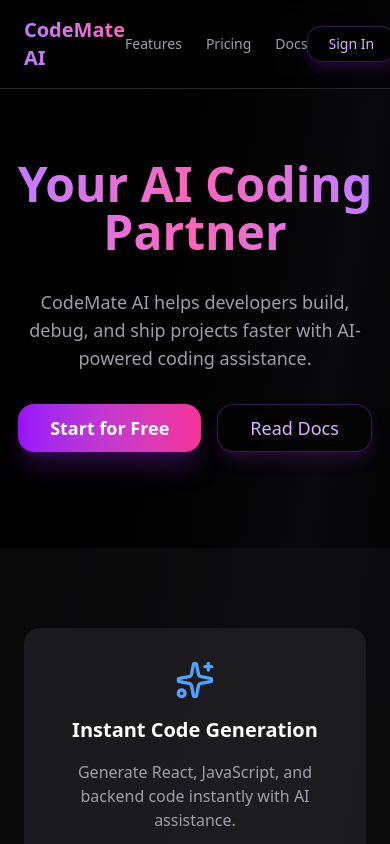
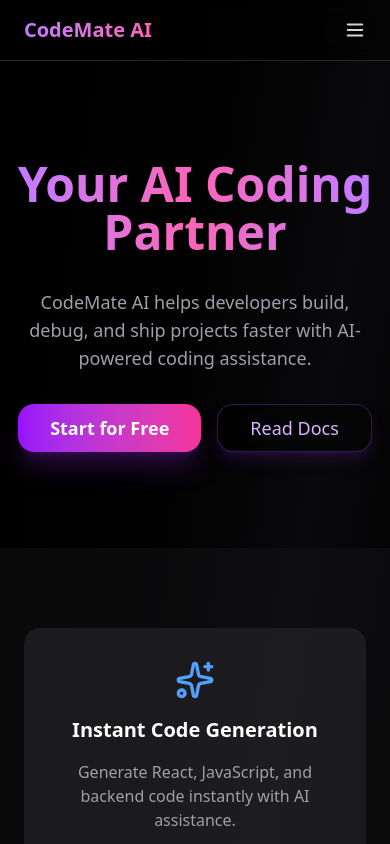
Before and after one commit to craftwithneha/codemate-ai, a Next.js app: page / in a window 390 px wide. Shown: the top 844 px of the page. Built offline with nearby package versions, Linux system fonts and the light colour scheme.

Commit message:
initial commit

```diff
--- a/src/app/page.tsx
+++ b/src/app/page.tsx
@@ -1,43 +1,219 @@
-"use client";
+// "use client";
+
+// import Link from "next/link";
+// import { ArrowRight, Sparkles, Code, Zap } from "lucide-react";
+// import { Button } from "@/components/ui/button";
+
+// export default function HomePage() {
+//   return (
+//     <div className="min-h-screen bg-gradient-to-br from-black via-zinc-950 to-black text-white flex flex-col">
+//       {/* Navbar */}
+//       <nav className="w-full border-b border-zinc-800 bg-black/50 backdrop-blur-md fixed top-0 z-50">
+//         <div className="max-w-7xl mx-auto px-6 py-4 flex items-center justify-between">
+//           <Link
+//             href="/"
+//             className="text-xl font-bold bg-gradient-to-r from-purple-400 to-pink-400 bg-clip-text text-transparent"
+//           >
+//             CodeMate AI
+//           </Link>
+//           <div className="flex gap-6 text-sm text-zinc-400">
+//             <Link href="/features" className="hover:text-white">
+//               Features
+//             </Link>
+//             <Link href="/pricing" className="hover:text-white">
+//               Pricing
+//             </Link>
+//             <Link href="/docs" className="hover:text-white">
+//               Docs
+//             </Link>
+//           </div>
+
+//           {/* Navbar Buttons */}
+//           <div className="flex gap-3">
+//             <Link href="/sign-in">
+//               <Button
+//                 variant="outline"
+//                 className="h-9 px-5 rounded-xl border border-purple-500/30
+//                  bg-black/30 backdrop-blur-md
+//                  text-purple-300 hover:text-white
+//                  hover:bg-purple-600/20 hover:border-purple-500/60
+//                  shadow-lg shadow-purple-900/30 transition-all cursor-pointer"
+//               >
+//                 Sign In
+//               </Button>
+//             </Link>
+//             <Link href="/sign-up">
+//               <Button
+//                 className="h-9 px-5 rounded-xl bg-gradient-to-r from-purple-600 to-pink-500
+//                  hover:from-purple-700 hover:to-pink-600
+//                  text-white font-medium shadow-lg shadow-purple-900/40
+//                  flex items-center gap-1 transition-all cursor-pointer"
+//               >
+//                 Get Started <ArrowRight className="w-4 h-4" />
+//               </Button>
+//             </Link>
+//           </div>
+//         </div>
+//       </nav>
+
+//       {/* Hero Section */}
+//       <section className="flex flex-col justify-center items-center text-center pt-40 pb-24">
+//         <div className="w-full max-w-5xl mx-auto px-4 space-y-8">
+//           <h1 className="text-5xl md:text-7xl font-extrabold bg-gradient-to-r from-purple-400 via-pink-400 to-purple-400 bg-clip-text text-transparent">
+//             Your AI Coding Partner
+//           </h1>
+//           <p className="max-w-2xl mx-auto text-lg text-zinc-400">
+//             CodeMate AI helps developers build, debug, and ship projects faster
+//             with AI-powered coding assistance.
+//           </p>
+
+//           {/* Hero Section Buttons */}
+//           <div className="flex flex-wrap justify-center gap-4">
+//             <Link href="/sign-up">
+//               <Button
+//                 className="h-12 px-8 rounded-2xl bg-gradient-to-r from-purple-600 to-pink-500
+//                  hover:from-purple-700 hover:to-pink-600
+//                  text-white text-lg font-semibold shadow-xl shadow-purple-900/40
+//                  transition-all cursor-pointer"
+//               >
+//                 Start for Free
+//               </Button>
+//             </Link>
+//             <Link href="/docs">
+//               <Button
+//                 variant="outline"
+//                 className="h-12 px-8 rounded-2xl border border-purple-500/30
+//                  bg-black/30 backdrop-blur-lg
+//                  text-purple-300 text-lg font-medium
+//                  hover:bg-purple-600/20 hover:text-white hover:border-purple-500/60
+//                  shadow-lg shadow-purple-900/30 transition-all cursor-pointer"
+//               >
+//                 Read Docs
+//               </Button>
+//             </Link>
+//           </div>
+//         </div>
+//       </section>
+
+//       {/* Features Section */}
+//       <section className="px-6 py-20 bg-zinc-900/40">
+//         <div className="max-w-6xl mx-auto grid grid-cols-1 sm:grid-cols-2 lg:grid-cols-3 gap-8">
+//           {[
+//             {
+//               icon: <Sparkles className="text-blue-400 w-10 h-10" />,
+//               title: "Instant Code Generation",
+//               description:
+//                 "Generate React, JavaScript, and backend code instantly with AI assistance.",
+//             },
+//             {
+//               icon: <Code className="text-purple-500 w-10 h-10" />,
+//               title: "Debug Smarter",
+//               description:
+//                 "Explain errors, fix bugs, and optimize your code with AI-driven insights.",
+//             },
+//             {
+//               icon: <Zap className="text-green-400 w-10 h-10" />,
+//               title: "Boost Productivity",
+//               description:
+//                 "Automate repetitive tasks so you can focus on building great products.",
+//             },
+//           ].map((feature, i) => (
+//             <div
+//               key={i}
+//               className="bg-zinc-800/60 p-8 rounded-2xl text-center space-y-4 hover:bg-zinc-800/80 hover:scale-105 transition-all"
+//             >
+//               <div className="flex justify-center">{feature.icon}</div>
+//               <h3 className="text-xl font-semibold">{feature.title}</h3>
+//               <p className="text-zinc-400">{feature.description}</p>
+//             </div>
+//           ))}
+//         </div>
+//       </section>
+
+
+//      {/* Community Section */}
+// <section className="px-6 py-24 text-center relative overflow-hidden">
+//   {/* Background Glow */}
+//   <div className="absolute inset-0 bg-gradient-to-br from-purple-600/10 via-transparent to-pink-500/10 blur-3xl" />
+
+//   <div className="relative max-w-5xl mx-auto">
+//     <h2 className="text-3xl md:text-4xl font-extrabold mb-6 bg-gradient-to-r from-purple-400 to-pink-400 bg-clip-text text-transparent drop-shadow-lg">
+//       Trusted by Developers Worldwide
+//     </h2>
+//     <p className="text-zinc-400 max-w-2xl mx-auto mb-12 text-lg">
+//       Join thousands of engineers who rely on <span className="text-purple-400 font-medium">CodeMate AI</span> daily to write, debug, and ship faster than ever.
+//     </p>
+
+//     {/* Stats */}
+//     <div className="grid grid-cols-1 sm:grid-cols-3 gap-6">
+//       {[
+//         { icon: "🚀", title: "10K+", subtitle: "Active Users" },
+//         { icon: "⚡", title: "1M+", subtitle: "Code Snippets Generated" },
+//         { icon: "💻", title: "Loved", subtitle: "by Developers" },
+//       ].map((stat, i) => (
+//         <div
+//           key={i}
+//           className="bg-zinc-900/60 backdrop-blur-xl rounded-2xl p-6 shadow-lg border border-purple-500/20 hover:border-purple-400/40 transition-all hover:scale-105"
+//         >
+//           <div className="text-3xl">{stat.icon}</div>
+//           <h3 className="mt-3 text-2xl font-bold text-white">{stat.title}</h3>
+//           <p className="text-sm text-zinc-400">{stat.subtitle}</p>
+//         </div>
+//       ))}
+//     </div>
+//   </div>
+// </section>
+
+
+//       {/* Footer */}
+//       <footer className="py-6 text-center text-zinc-500 text-sm border-t border-zinc-800">
+//         © 2025 CodeMate AI. All rights reserved.
+//       </footer>
+//     </div>
+//   );
+// }
+
+
+
+
+'use client';
 
 import Link from "next/link";
-import { ArrowRight, Sparkles, Code, Zap } from "lucide-react";
+import { ArrowRight, Sparkles, Code, Zap, Menu, X } from "lucide-react";
 import { Button } from "@/components/ui/button";
+import { useState } from "react";
 
 export default function HomePage() {
+  const [menuOpen, setMenuOpen] = useState(false);
+
   return (
     <div className="min-h-screen bg-gradient-to-br from-black via-zinc-950 to-black text-white flex flex-col">
       {/* Navbar */}
       <nav className="w-full border-b border-zinc-800 bg-black/50 backdrop-blur-md fixed top-0 z-50">
         <div className="max-w-7xl mx-auto px-6 py-4 flex items-center justify-between">
+          {/* Logo */}
           <Link
             href="/"
             className="text-xl font-bold bg-gradient-to-r from-purple-400 to-pink-400 bg-clip-text text-transparent"
           >
             CodeMate AI
           </Link>
-          <div className="flex gap-6 text-sm text-zinc-400">
-            <Link href="/features" className="hover:text-white">
-              Features
-            </Link>
-            <Link href="/pricing" className="hover:text-white">
-              Pricing
-            </Link>
-            <Link href="/docs" className="hover:text-white">
-              Docs
-            </Link>
+
+          {/* Desktop Nav */}
+          <div className="hidden md:flex gap-6 text-sm text-zinc-400">
+            <Link href="/features" className="hover:text-white transition">Features</Link>
+            <Link href="/pricing" className="hover:text-white transition">Pricing</Link>
+            <Link href="/docs" className="hover:text-white transition">Docs</Link>
           </div>
 
           {/* Navbar Buttons */}
-          <div className="flex gap-3">
+          <div className="hidden md:flex gap-3">
             <Link href="/sign-in">
               <Button
                 variant="outline"
                 className="h-9 px-5 rounded-xl border border-purple-500/30
-                 bg-black/30 backdrop-blur-md
-                 text-purple-300 hover:text-white
-                 hover:bg-purple-600/20 hover:border-purple-500/60
-                 shadow-lg shadow-purple-900/30 transition-all cursor-pointer"
+                 bg-black/30 backdrop-blur-md text-purple-300 hover:text-white
+                 hover:bg-purple-600/20 hover:border-purple-500/60 shadow-lg shadow-purple-900/30 transition-all cursor-pointer"
               >
                 Sign In
               </Button>
@@ -45,15 +221,52 @@ export default function HomePage() {
             <Link href="/sign-up">
               <Button
                 className="h-9 px-5 rounded-xl bg-gradient-to-r from-purple-600 to-pink-500
-                 hover:from-purple-700 hover:to-pink-600
-                 text-white font-medium shadow-lg shadow-purple-900/40
+                 hover:from-purple-700 hover:to-pink-600 text-white font-medium shadow-lg shadow-purple-900/40
                  flex items-center gap-1 transition-all cursor-pointer"
               >
                 Get Started <ArrowRight className="w-4 h-4" />
               </Button>
             </Link>
           </div>
+
+          {/* Mobile Menu Button */}
+          <button
+            className="md:hidden text-zinc-300 hover:text-purple-400 transition"
+            onClick={() => setMenuOpen(!menuOpen)}
+          >
+            {menuOpen ? <X size={22} /> : <Menu size={22} />}
+          </button>
         </div>
+
+        {/* Mobile Menu */}
+        {menuOpen && (
+          <div className="md:hidden px-4 pb-4 flex flex-col gap-3 text-zinc-300 text-sm bg-zinc-900/90 border-t border-purple-800/30 shadow-lg backdrop-blur-md">
+            <Link href="/features" className="hover:text-purple-400 transition">Features</Link>
+            <Link href="/pricing" className="hover:text-purple-400 transition">Pricing</Link>
+            <Link href="/docs" className="hover:text-purple-400 transition">Docs</Link>
+            <div className="flex gap-3 mt-2">
+              <Link href="/sign-in" className="flex-1">
+                <Button
+                  variant="outline"
+                  className="w-full h-9 rounded-xl border border-purple-500/30
+                   bg-black/30 backdrop-blur-md text-purple-300 hover:text-white
+                   hover:bg-purple-600/20 hover:border-purple-500/60 shadow-lg shadow-purple-900/30 transition-all"
+                >
+                  Sign In
+                </Button>
+              </Link>
+              <Link href="/sign-up" className="flex-1">
+                <Button
+                  className="w-full h-9 rounded-xl bg-gradient-to-r from-purple-600 to-pink-500
+                   hover:from-purple-700 hover:to-pink-600 text-white font-medium shadow-lg shadow-purple-900/40
+                   flex items-center justify-center gap-1 transition-all"
+                >
+                  Get Started <ArrowRight className="w-4 h-4" />
+                </Button>
+              </Link>
+            </div>
+          </div>
+        )}
       </nav>
 
       {/* Hero Section */}
@@ -72,8 +285,7 @@ export default function HomePage() {
             <Link href="/sign-up">
               <Button
                 className="h-12 px-8 rounded-2xl bg-gradient-to-r from-purple-600 to-pink-500
-                 hover:from-purple-700 hover:to-pink-600
-                 text-white text-lg font-semibold shadow-xl shadow-purple-900/40
+                 hover:from-purple-700 hover:to-pink-600 text-white text-lg font-semibold shadow-xl shadow-purple-900/40
                  transition-all cursor-pointer"
               >
                 Start for Free
@@ -83,8 +295,7 @@ export default function HomePage() {
               <Button
                 variant="outline"
                 className="h-12 px-8 rounded-2xl border border-purple-500/30
-                 bg-black/30 backdrop-blur-lg
-                 text-purple-300 text-lg font-medium
+                 bg-black/30 backdrop-blur-lg text-purple-300 text-lg font-medium
                  hover:bg-purple-600/20 hover:text-white hover:border-purple-500/60
                  shadow-lg shadow-purple-900/30 transition-all cursor-pointer"
               >
@@ -102,20 +313,17 @@ export default function HomePage() {
             {
               icon: <Sparkles className="text-blue-400 w-10 h-10" />,
               title: "Instant Code Generation",
-              description:
-                "Generate React, JavaScript, and backend code instantly with AI assistance.",
+              description: "Generate React, JavaScript, and backend code instantly with AI assistance.",
             },
             {
               icon: <Code className="text-purple-500 w-10 h-10" />,
               title: "Debug Smarter",
-              description:
-                "Explain errors, fix bugs, and optimize your code with AI-driven insights.",
+              description: "Explain errors, fix bugs, and optimize your code with AI-driven insights.",
             },
             {
               icon: <Zap className="text-green-400 w-10 h-10" />,
               title: "Boost Productivity",
-              description:
-                "Automate repetitive tasks so you can focus on building great products.",
+              description: "Automate repetitive tasks so you can focus on building great products.",
             },
           ].map((feature, i) => (
             <div
@@ -130,12 +338,9 @@ export default function HomePage() {
         </div>
       </section>
 
-
       {/* Community Section */}
       <section className="px-6 py-24 text-center relative overflow-hidden">
-  {/* Background Glow */}
         <div className="absolute inset-0 bg-gradient-to-br from-purple-600/10 via-transparent to-pink-500/10 blur-3xl" />
-
         <div className="relative max-w-5xl mx-auto">
           <h2 className="text-3xl md:text-4xl font-extrabold mb-6 bg-gradient-to-r from-purple-400 to-pink-400 bg-clip-text text-transparent drop-shadow-lg">
             Trusted by Developers Worldwide
@@ -143,8 +348,6 @@ export default function HomePage() {
           <p className="text-zinc-400 max-w-2xl mx-auto mb-12 text-lg">
             Join thousands of engineers who rely on <span className="text-purple-400 font-medium">CodeMate AI</span> daily to write, debug, and ship faster than ever.
           </p>
-
-    {/* Stats */}
           <div className="grid grid-cols-1 sm:grid-cols-3 gap-6">
             {[
               { icon: "🚀", title: "10K+", subtitle: "Active Users" },
@@ -164,7 +367,6 @@ export default function HomePage() {
         </div>
       </section>
 
-
       {/* Footer */}
       <footer className="py-6 text-center text-zinc-500 text-sm border-t border-zinc-800">
         © 2025 CodeMate AI. All rights reserved.
```
Lines whose indentation alone changed are shown as unchanged.
